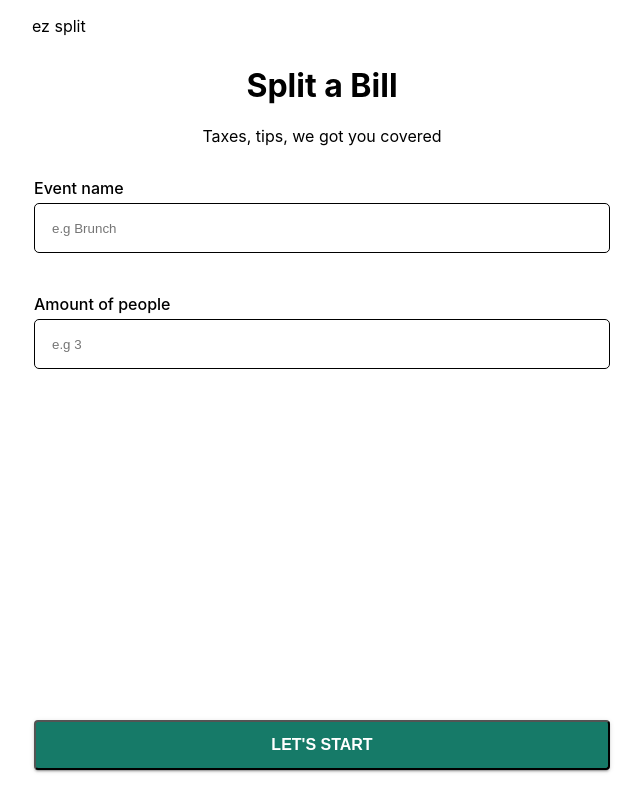
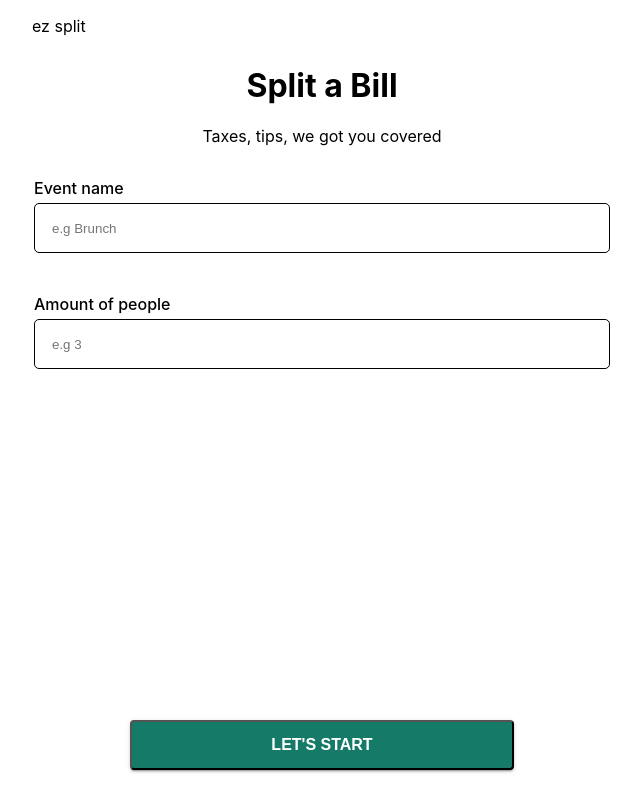
Before and after one commit to alicelu625/ez-split, a React (Create React App) app: page / in a window 1280 px wide. Shown: the whole page, without its empty margins (318-960 px from the left). Built offline with nearby package versions, Linux system fonts and the light colour scheme.

Commit message:
adjusted button width

```diff
--- a/src/shared/ProceedDiv/ProceedDiv.module.css
+++ b/src/shared/ProceedDiv/ProceedDiv.module.css
@@ -30,4 +30,8 @@
     .ProceedDiv {
         width: 50vw;
     }
+
+    .ProceedButton {
+        width: 60%;
+    }
 }
```
